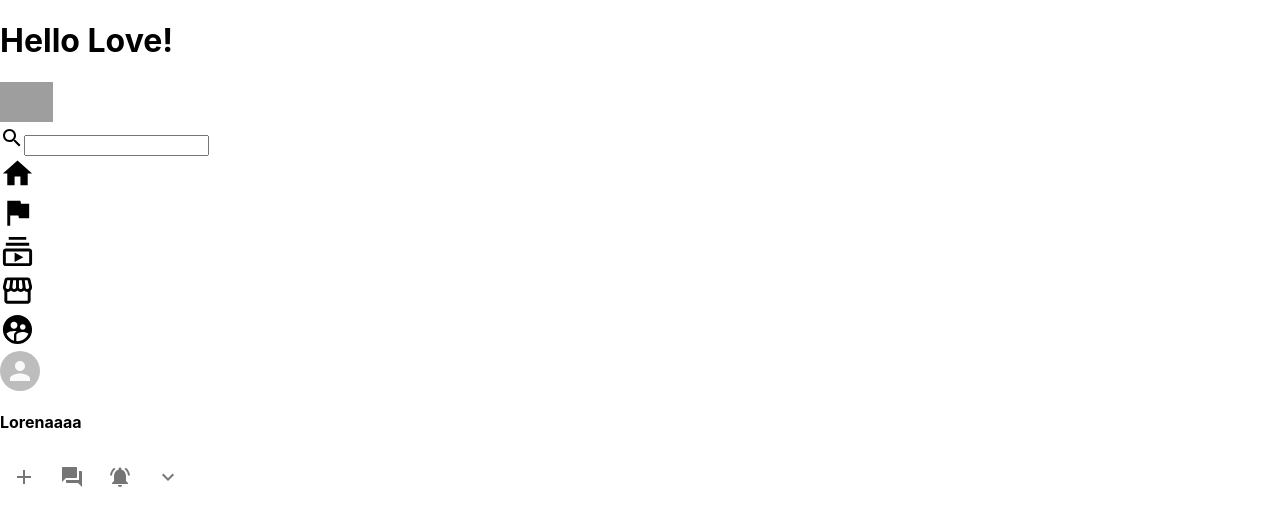
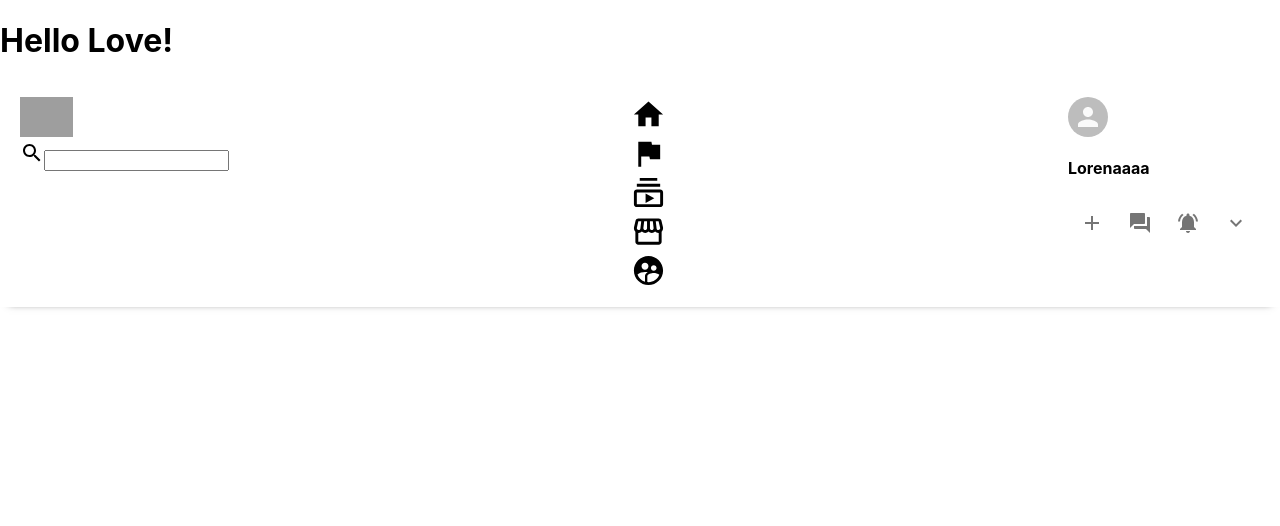
Before and after one commit to Lorena-Ramirez/Facebook-Clone, a React (Create React App) app: page / in a window 1280 px wide. Shown: the top 526 px of the page. Built offline with nearby package versions, Linux system fonts and the light colour scheme; grey boxes are pictures that could not be loaded.

Commit message:
Added css for main header class to display flex and have sticky header

```diff
--- a/src/components/Header.css
+++ b/src/components/Header.css
@@ -1,3 +1,14 @@
+.header {
+  padding: 15px 20px;
+  display: flex;
+  justify-content: space-between;
+  position: sticky;
+  background-color: white;
+  z-index: 100;
+  top: 0;
+  box-shadow: 0px 5px 8px -9px rgba(0, 0, 0, 0.75);
+}
+
 .header___left > img {
   height: 40px;
 }
```
